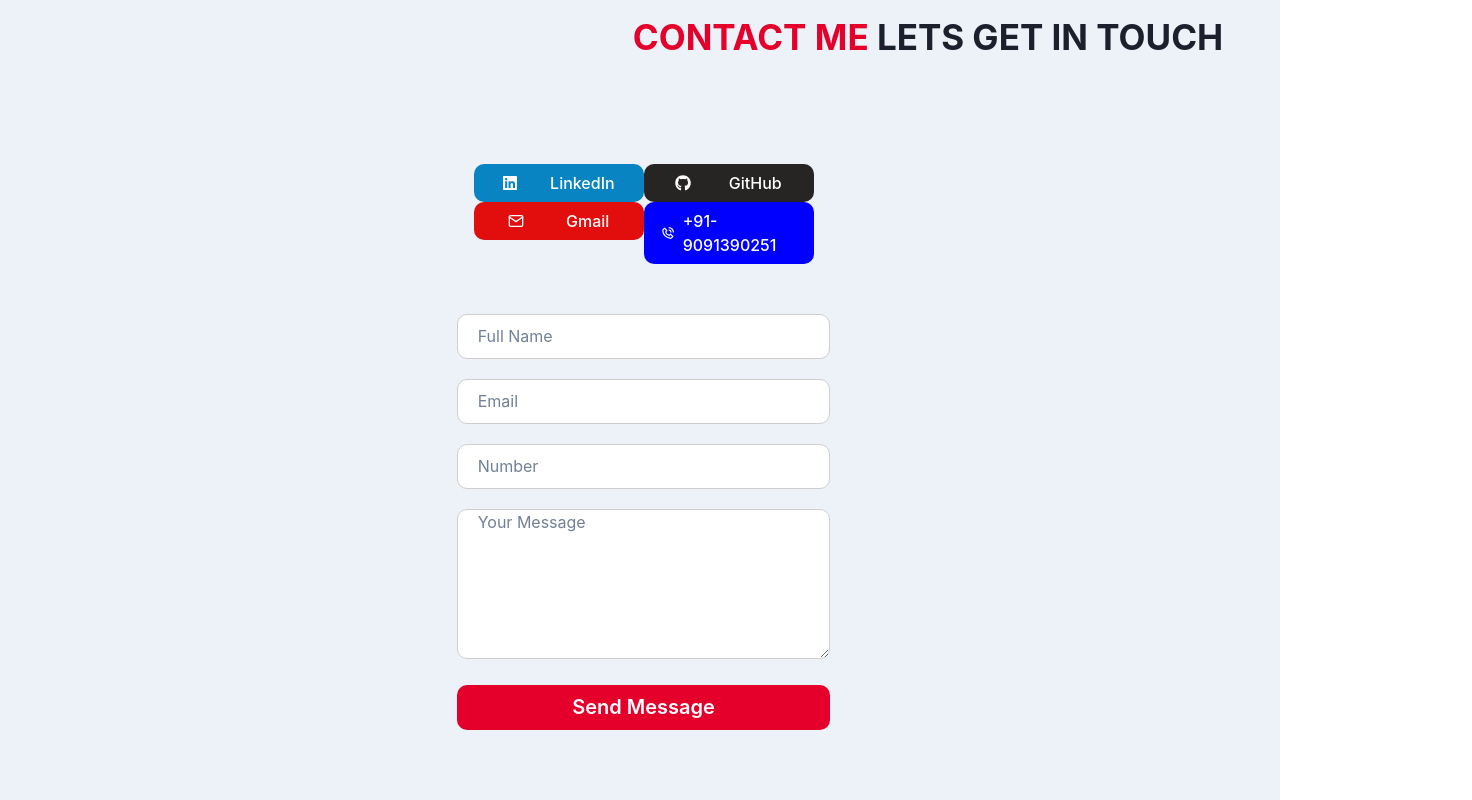
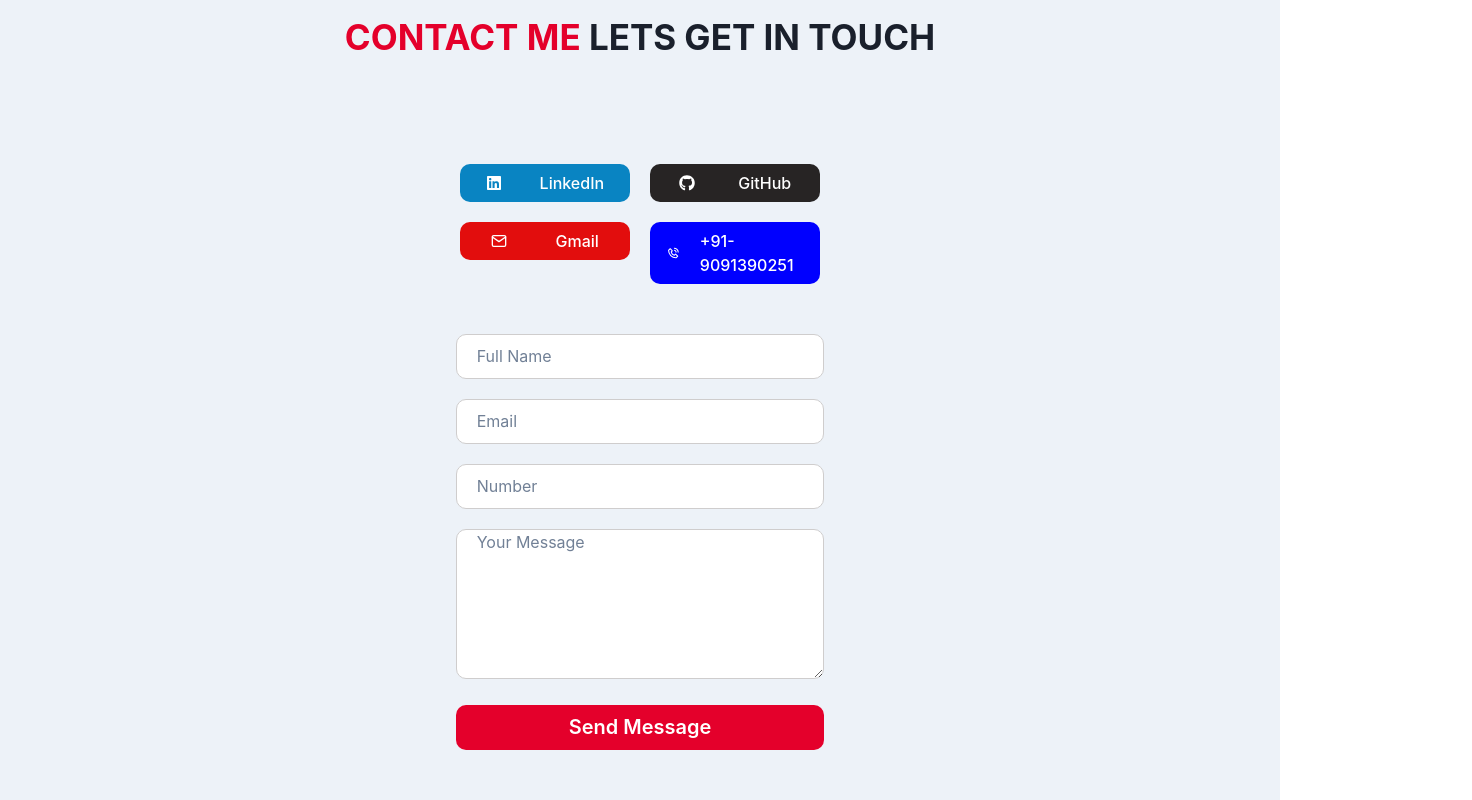
Before and after one commit to uttamkrshaw/portfolio-Templates, a React (Create React App) app: page / in a window 1280 px wide. Shown: the part 5160-5960 px from the top of the page, 1472 px wide, since content can reach past the window. Built offline with nearby package versions, Linux system fonts and the light colour scheme.

Commit message:
only css left

```diff
--- a/src/Components/Contacts/Contact.css
+++ b/src/Components/Contacts/Contact.css
@@ -15,20 +15,22 @@ body {
   margin: auto;
   padding: 70px 0;
 }
+
 .contact_content {
-  width: 85%;
-  margin-left: 30%;
-
+  width: 50%;
+  margin: auto;
 }
 
 .contact_heading {
   margin-bottom: 70px;
   text-align: center;
 }
+
 .contact_heading h2 {
   font-size: 35px;
   font-weight: 700;
 }
+
 .contact_heading span {
   color: #e4002b;
 }
@@ -38,26 +40,16 @@ body {
   margin: auto;
 }
 
-@media only screen and (max-width: 350px) {
-  .input_box {
-    width: 100%;
-  }
-}
-
-@media only screen and (max-width: 900px) {
-  .input_box {
-    width: 70%;
-  }
-}
-
 .contact_icon {
   padding: 30px 0;
   display: flex;
+  margin: auto;
   justify-content: space-around;
   align-items: center;
 }
+
 .icon {
-  gap: 8px;
+  gap: 20px;
   font-size: 16px;
   font-weight: 500;
   padding: 7px 17px;
@@ -82,6 +74,7 @@ body {
 #icon1 {
   background-color: #0984c2;
 }
+
 #icon2 {
   background-color: rgb(39, 36, 36);
 }
@@ -89,11 +82,16 @@ body {
 #icon3 {
   background-color: rgb(226, 13, 13);
 }
+
 #icon4 {
   background-color: blue;
 }
+
+
 .contact_information {
   text-align: center;
+  width: 80%;
+  margin: auto;
 }
 .input_tag {
   height: 45px;
@@ -140,3 +138,15 @@ body {
   font-weight: 400;
   font-size: 17px;
 }
+/*
+@media only screen and (max-width: 350px) {
+  .input_box {
+    width: 100%;
+  }
+}
+
+@media only screen and (max-width: 900px) {
+  .input_box {
+    width: 70%;
+  }
+}  */
--- a/src/Components/Contacts/Contact.jsx
+++ b/src/Components/Contacts/Contact.jsx
@@ -2,7 +2,7 @@ import "./Contact.css";
 import { FaGithub, FaLinkedin } from "react-icons/fa";
 import { BiPhoneCall } from "react-icons/bi";
 import { FiMail } from "react-icons/fi";
-import { Box, SimpleGrid, useColorMode } from "@chakra-ui/react";
+import { Box, Grid, SimpleGrid, useColorMode } from "@chakra-ui/react";
 import React, { useRef } from "react";
 import emailjs from "@emailjs/browser";
 
@@ -47,11 +47,11 @@ export const Contact = () => {
         </div>
 
         <div className="bothbox">
-          <SimpleGrid columns={[1, 1, 1, 2]} spacing="50px">
+          {/* <SimpleGrid columns={{sm:1, md:2 , lg:2}} spacing="40px"> */}
             <Box>
               <div className="input_box">
                 <div className="contact_icon">
-                  <SimpleGrid columns={[2]} >
+                  <Grid templateColumns='repeat(2, 1fr)' gap={5} >
                     <Box className="icon_box">
                       <a id="contact-linkedin"
                         href="https://www.linkedin.com/in/uttam-kumar-aa183b126/"
@@ -102,10 +102,9 @@ export const Contact = () => {
                         </div>
                       </a>
                     </Box>
-                  </SimpleGrid>
+                  </Grid>
                 </div>
-
-                <div className="contact_information">
+                 <div className="contact_information">
                   <form ref={form} onSubmit={sendEmail}>
                     <div>
                       <input
@@ -152,7 +151,7 @@ export const Contact = () => {
                 </div>
               </div>
             </Box>
-          </SimpleGrid>
+          {/* </SimpleGrid> */}
         </div>
       </div>
 
```
